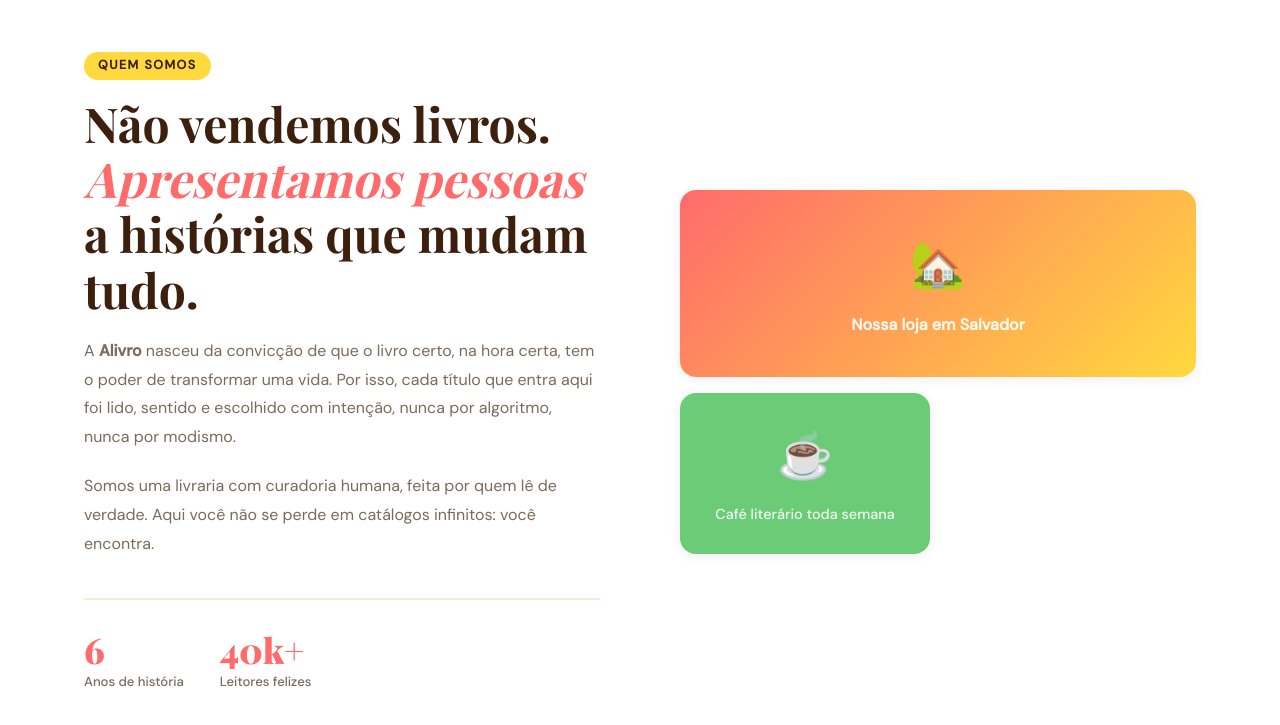
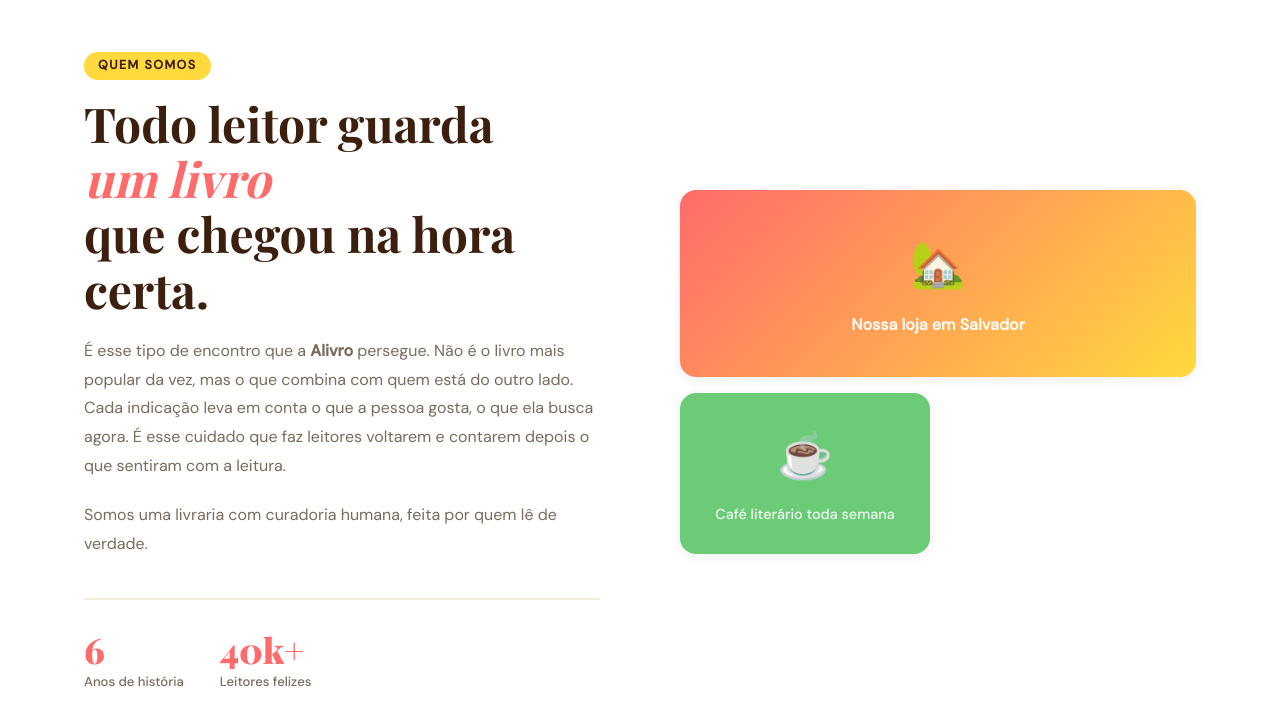
Before and after one commit to alinedantass/alivro-landingpage, a plain HTML site: page index.html in a window 1280 px wide. Shown: the part 849-1574 px from the top of the page. Drawn offline with nearby package versions, Linux system fonts and the light colour scheme; a web font is replaced by a local one.

Commit message:
content: reescreve textos do Hero e Sobre com voz mais autoral

```diff
--- a/index.html
+++ b/index.html
@@ -49,9 +49,7 @@
           para o mundo.
         </h1>
         <p class="hero__subtitle">
-          Na <strong>Alivro</strong>, cada título é escolhido com cuidado e
-          intenção. Não vendemos livros, criamos encontros entre leitores e
-          histórias que transformam.
+          Na <strong>Alivro</strong>, cada indicação nasce de uma pergunta simples: O que essa pessoa gosta de verdade? Aqui, livro não é vendido por gênero, é escolhido pra quem vai lê-lo."
         </p>
         <div class="hero__actions">
           <a href="#catalogo" class="btn btn--primary">Ver Catálogo</a>
@@ -78,19 +76,16 @@
           <div class="sobre__text fade-in">
             <span class="section-tag">Quem somos</span>
             <h2 class="section-title">
-              Não vendemos livros.<br /><em>Apresentamos pessoas</em><br />a
-              histórias que mudam tudo.
-            </h2>
-            <p>
-              A <strong>Alivro</strong> nasceu da convicção de que o livro
-              certo, na hora certa, tem o poder de transformar uma vida. Por
-              isso, cada título que entra aqui foi lido, sentido e escolhido com
-              intenção, nunca por algoritmo, nunca por modismo.
+  Todo leitor guarda<br /><em>um livro</em><br />que chegou na hora certa.
+</h2>
+<p>
+  É esse tipo de encontro que a <strong>Alivro</strong> persegue. Não é o livro mais popular da vez, mas o que combina com quem está
+  do outro lado.
+              Cada indicação leva em conta o que a pessoa gosta, o que ela busca agora. É esse cuidado que faz leitores voltarem e contarem depois o que sentiram com a leitura.
             </p>
             <p>
               Somos uma livraria com curadoria humana, feita por quem lê de
-              verdade. Aqui você não se perde em catálogos infinitos: você
-              encontra.
+              verdade.
             </p>
             <div class="sobre__stats">
               <div class="stat">
```
